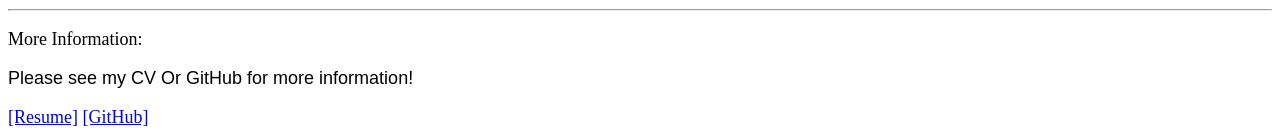
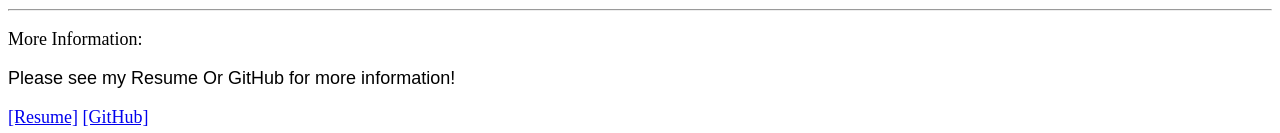
Before and after one commit to cdevoe12/cdevoe12.github.io, a plain HTML site: page index.html in a window 1280 px wide. Shown: the part 695-828 px from the top of the page. Drawn offline with Linux system fonts and the light colour scheme.

Commit message:
Update index.html

```diff
--- a/index.html
+++ b/index.html
@@ -60,7 +60,7 @@ Email: cdevoe1@umbc.edu
 More Information:
 </p>
 <p style = "font-family: 'Arial';">
-Please see my CV Or GitHub for more information!
+Please see my Resume Or GitHub for more information!
 </p>
 <a href="DeVoe's Resume 2024.pdf">[Resume]</a>
 <a href="https://github.com/cdevoe12">[GitHub]</a>
```
